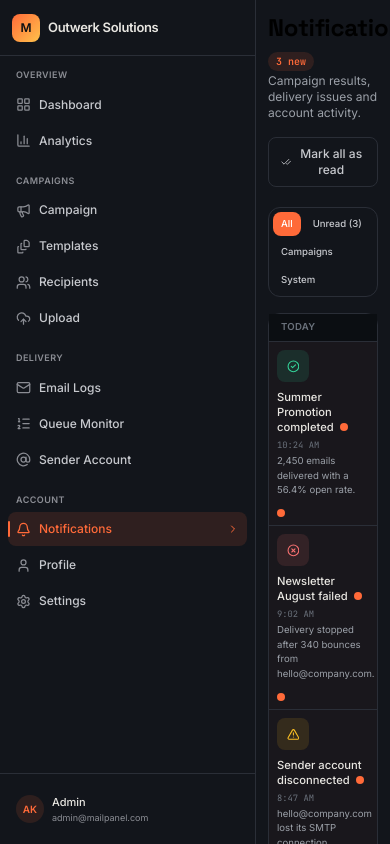
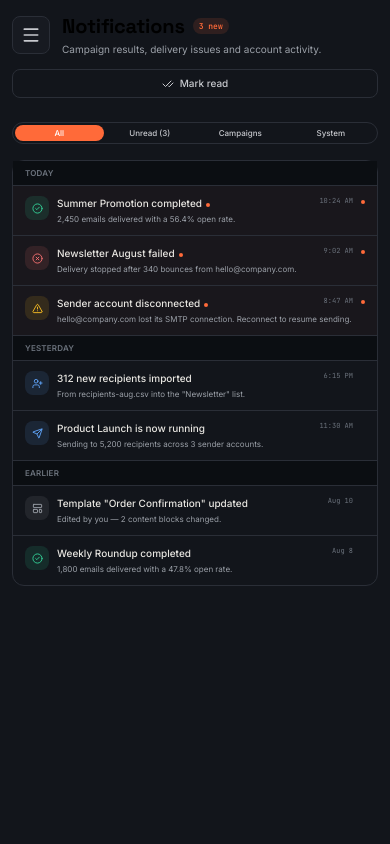
Before and after one commit to Muhibkhan12/email-automation, a React (Vite) app in the folder frontend/: page /user/notifications in a window 390 px wide. Built offline with nearby package versions, Linux system fonts and the light colour scheme.

Commit message:
Notifications page

```diff
--- a/frontend/src/pages/User/Notifications.tsx
+++ b/frontend/src/pages/User/Notifications.tsx
@@ -8,6 +8,7 @@ import {
   UserPlus,
   LayoutTemplate,
   Send as SendIcon,
+  Menu,
 } from "lucide-react";
 
 const FONT = {
@@ -126,6 +127,7 @@ const GROUP_ORDER: Group[] = ["Today", "Yesterday", "Earlier"];
 const Notifications = () => {
   const [notifications, setNotifications] = useState(initialNotifications);
   const [filter, setFilter] = useState<FilterKey>("All");
+  const [sidebarOpen, setSidebarOpen] = useState(false);
 
   const unreadCount = notifications.filter((n) => n.unread).length;
 
@@ -154,7 +156,6 @@ const Notifications = () => {
         .mf-item:hover .mf-item-action { opacity: 1; }
         .mf-item-action { opacity: 0; transition: opacity 0.15s ease; }
 
-        /* Custom scrollbar for the main content */
         .mf-main-content::-webkit-scrollbar {
           width: 6px;
         }
@@ -169,125 +170,84 @@ const Notifications = () => {
           background: #3A3F4A;
         }
 
-        /* Mobile responsiveness */
-        @media (max-width: 768px) {
-          .mf-header {
-            flex-direction: column !important;
-            align-items: stretch !important;
-            gap: 1rem !important;
+        .sidebar-overlay {
+          animation: fadeIn 0.2s ease-in-out;
         }
-          .mf-mark-read-btn {
-            width: 100% !important;
-            justify-content: center !important;
+        @keyframes fadeIn {
+          from { opacity: 0; }
+          to { opacity: 1; }
         }
-          .mf-filters {
-            flex-wrap: wrap !important;
-            justify-content: flex-start !important;
+        .sidebar-slide {
+          animation: slideIn 0.25s ease-out;
         }
-          .mf-filter-btn {
-            font-size: 0.7rem !important;
-            padding: 0.4rem 0.6rem !important;
+        @keyframes slideIn {
+          from { transform: translateX(-100%); }
+          to { transform: translateX(0); }
         }
-          .mf-notification-item {
-            flex-direction: column !important;
-            align-items: stretch !important;
-            padding: 0.75rem !important;
-          }
-          .mf-notification-icon {
-            width: 2rem !important;
-            height: 2rem !important;
-          }
-          .mf-notification-icon svg {
-            width: 0.8rem !important;
-            height: 0.8rem !important;
-          }
-          .mf-notification-content {
-            flex: 1 !important;
-          }
-          .mf-notification-title {
-            font-size: 0.8rem !important;
-          }
-          .mf-notification-desc {
-            font-size: 0.7rem !important;
-          }
-          .mf-notification-time {
-            font-size: 0.6rem !important;
-          }
-          .mf-notification-dot {
-            width: 0.5rem !important;
-            height: 0.5rem !important;
-          }
-          .mf-main-content {
-            padding: 0.75rem !important;
-          }
-          .mf-group-header {
-            padding: 0.4rem 0.75rem !important;
-            font-size: 0.6rem !important;
-          }
+
+        @media (max-width: 640px) {
           .mf-item-action {
             opacity: 1 !important;
           }
         }
-
-        @media (max-width: 640px) {
-          .mf-header h1 {
-            font-size: 1.5rem !important;
-          }
-          .mf-filter-btn {
-            font-size: 0.6rem !important;
-            padding: 0.3rem 0.5rem !important;
-          }
-          .mf-notification-item {
-            padding: 0.5rem !important;
-            gap: 0.5rem !important;
-          }
-          .mf-notification-title {
-            font-size: 0.7rem !important;
-          }
-          .mf-notification-desc {
-            font-size: 0.6rem !important;
-          }
-          .mf-notification-time {
-            font-size: 0.55rem !important;
-          }
-        }
       `}</style>
 
-      {/* Sidebar - sticky on all screen sizes */}
-      <div className="sticky top-0 h-screen flex-shrink-0">
-        <Sidebar />
+      {/* Mobile Sidebar Overlay */}
+      {sidebarOpen && (
+        <div
+          className="lg:hidden fixed inset-0 z-40 sidebar-overlay bg-black/70"
+          onClick={() => setSidebarOpen(false)}
+        />
+      )}
+
+      {/* Sidebar */}
+      <div className={`
+        fixed lg:sticky top-0 z-50 h-screen flex-shrink-0 transition-transform duration-250 ease-out
+        ${sidebarOpen ? 'translate-x-0' : '-translate-x-full lg:translate-x-0'}
+        sidebar-slide
+      `}>
+        <Sidebar onClose={() => setSidebarOpen(false)} />
       </div>
 
       {/* Main content with scrolling */}
-      <main className="mf-main-content flex-1 overflow-y-auto p-3 md:p-6 lg:p-8" style={{ background: "#12151B", height: "100vh" }}>
+      <main className="mf-main-content flex-1 overflow-y-auto p-3 md:p-4 lg:p-6 xl:p-8" style={{ background: "#12151B", height: "100vh", width: "100%" }}>
         {/* Header */}
-        <div className="mf-header mb-5 md:mb-8 flex flex-wrap items-center justify-between gap-4">
+        <div className="mf-header mb-5 md:mb-6 lg:mb-8 flex flex-wrap items-center justify-between gap-3 md:gap-4">
+          <div className="flex items-center gap-3 md:gap-4">
+            {/* Mobile Menu Button */}
+            <button
+              onClick={() => setSidebarOpen(true)}
+              className="lg:hidden p-2 rounded-lg bg-[#171A21] border border-[#2A2E37] text-[#C7C9CE] hover:bg-[#1B1E24] transition-colors"
+            >
+              <Menu size={20} />
+            </button>
             <div>
               <div className="flex flex-wrap items-center gap-2 md:gap-2.5">
                 <h1
                   style={{ fontFamily: FONT.display, letterSpacing: "-0.01em" }}
-                className="text-2xl md:text-3xl font-bold"
+                  className="text-xl md:text-2xl lg:text-3xl font-bold"
                 >
                   Notifications
                 </h1>
                 {unreadCount > 0 && (
                   <span
-                  className="rounded-full px-2 md:px-2.5 py-0.5 text-[10px] md:text-xs font-semibold whitespace-nowrap"
+                    className="rounded-full px-1.5 md:px-2.5 py-0.5 text-[8px] md:text-[10px] lg:text-xs font-semibold whitespace-nowrap"
                     style={{ fontFamily: FONT.mono, background: "rgba(255,106,57,0.12)", color: "#FF6A39" }}
                   >
                     {unreadCount} new
                   </span>
                 )}
               </div>
-            <p className="mt-0.5 md:mt-1 text-xs md:text-sm" style={{ color: "#9BA0A8" }}>
+              <p className="mt-0.5 md:mt-1 text-[10px] md:text-xs lg:text-sm" style={{ color: "#9BA0A8" }}>
                 Campaign results, delivery issues and account activity.
               </p>
+            </div>
           </div>
 
           <button
             onClick={markAllRead}
             disabled={unreadCount === 0}
-            className="mf-mark-read-btn flex items-center justify-center gap-1.5 rounded-lg px-3 md:px-4 py-2 md:py-2.5 text-xs md:text-sm font-medium transition disabled:cursor-not-allowed disabled:opacity-50"
+            className="mf-mark-read-btn flex items-center justify-center gap-1.5 md:gap-2 rounded-lg px-3 md:px-4 py-1.5 md:py-2.5 text-[10px] md:text-xs lg:text-sm font-medium transition disabled:cursor-not-allowed disabled:opacity-50 w-full sm:w-auto"
             style={{
               border: "1px solid #2A2E37",
               color: "#C7C9CE",
@@ -304,14 +264,15 @@ const Notifications = () => {
               e.currentTarget.style.color = "#C7C9CE";
             }}
           >
-            <CheckCheck size={14} />
-            Mark all as read
+            <CheckCheck size={12} className="md:w-[13px] md:h-[13px] lg:w-[14px] lg:h-[14px]" />
+            <span className="hidden xs:inline">Mark all as read</span>
+            <span className="xs:hidden">Mark read</span>
           </button>
         </div>
 
         {/* Filter pills */}
         <div
-          className="mf-filters mb-4 md:mb-6 inline-flex flex-wrap items-center gap-1 rounded-xl p-1"
+          className="mf-filters mb-4 md:mb-5 lg:mb-6 inline-flex flex-wrap items-center gap-0.5 md:gap-1 rounded-xl p-0.5 md:p-1 w-full md:w-auto"
           style={{ background: "#12151B", border: "1px solid #2A2E37" }}
         >
           {FILTERS.map((f) => {
@@ -320,7 +281,7 @@ const Notifications = () => {
               <button
                 key={f}
                 onClick={() => setFilter(f)}
-                className="mf-filter-btn rounded-lg px-2 md:px-3.5 py-1 md:py-1.5 text-[10px] md:text-sm font-medium transition-colors whitespace-nowrap"
+                className="mf-filter-btn rounded-lg px-1.5 md:px-3.5 py-0.5 md:py-1.5 text-[8px] md:text-[9px] lg:text-sm font-medium transition-colors whitespace-nowrap flex-1 sm:flex-none"
                 style={{
                   background: active ? "#FF6A39" : "transparent",
                   color: active ? "#FFFFFF" : "#C7C9CE",
@@ -348,7 +309,7 @@ const Notifications = () => {
         {/* List */}
         <div className="rounded-xl" style={{ border: "1px solid #2A2E37", background: "#12151B" }}>
           {grouped.length === 0 && (
-            <div className="p-8 md:p-12 text-center text-xs md:text-sm" style={{ color: "#6B727C" }}>
+            <div className="p-6 md:p-8 lg:p-12 text-center text-[10px] md:text-xs lg:text-sm" style={{ color: "#6B727C" }}>
               You're all caught up.
             </div>
           )}
@@ -356,7 +317,7 @@ const Notifications = () => {
           {grouped.map((g, gi) => (
             <div key={g.group}>
               <div
-                className="mf-group-header px-4 md:px-6 py-2 md:py-3 text-[9px] md:text-xs font-semibold uppercase tracking-wide"
+                className="mf-group-header px-3 md:px-4 lg:px-6 py-1.5 md:py-2 lg:py-3 text-[8px] md:text-[9px] lg:text-xs font-semibold uppercase tracking-wide"
                 style={{
                   color: "#6B727C",
                   background: "#0B0E12",
@@ -374,35 +335,35 @@ const Notifications = () => {
                 return (
                   <div
                     key={n.id}
-                    className="mf-notification-item mf-item flex items-start gap-3 md:gap-4 px-4 md:px-6 py-3 md:py-4"
+                    className="mf-notification-item mf-item flex items-start gap-2 md:gap-3 lg:gap-4 px-3 md:px-4 lg:px-6 py-2.5 md:py-3 lg:py-4"
                     style={{
                       borderBottom: i < g.items.length - 1 ? "1px solid #2A2E37" : "none",
                       background: isUnread ? "rgba(255,106,57,0.03)" : "transparent"
                     }}
                   >
                     <div
-                      className="mf-notification-icon flex h-7 w-7 md:h-9 md:w-9 shrink-0 items-center justify-center rounded-lg"
+                      className="mf-notification-icon flex h-6 w-6 md:h-7 md:w-7 lg:h-9 lg:w-9 shrink-0 items-center justify-center rounded-lg"
                       style={{ background: style.soft }}
                     >
-                      <Icon size={13} style={{ color: style.accent }} />
+                      <Icon size={11} className="md:w-[12px] md:h-[12px] lg:w-[13px] lg:h-[13px]" style={{ color: style.accent }} />
                     </div>
 
                     <div className="mf-notification-content min-w-0 flex-1">
                       <div className="flex flex-wrap items-start justify-between gap-1 md:gap-3">
-                        <p className="mf-notification-title text-xs md:text-sm font-medium" style={{ color: "#E8E6E1" }}>
+                        <p className="mf-notification-title text-[10px] md:text-xs lg:text-sm font-medium" style={{ color: "#E8E6E1" }}>
                           {n.title}
                           {isUnread && (
-                            <span className="mf-notification-dot ml-1.5 md:ml-2 inline-block h-1.5 w-1.5 md:h-2 md:w-2 rounded-full" style={{ background: "#FF6A39" }} />
+                            <span className="mf-notification-dot ml-1 md:ml-1.5 lg:ml-2 inline-block h-1 w-1 md:h-1.5 md:w-1.5 lg:h-2 lg:w-2 rounded-full" style={{ background: "#FF6A39" }} />
                           )}
                         </p>
                         <span
-                          className="mf-notification-time shrink-0 text-[9px] md:text-xs"
+                          className="mf-notification-time shrink-0 text-[7px] md:text-[8px] lg:text-xs"
                           style={{ fontFamily: FONT.mono, color: "#6B727C" }}
                         >
                           {n.time}
                         </span>
                       </div>
-                      <p className="mf-notification-desc mt-0.5 md:mt-1 text-[10px] md:text-sm" style={{ color: "#9BA0A8" }}>
+                      <p className="mf-notification-desc mt-0.5 md:mt-1 text-[8px] md:text-[9px] lg:text-sm" style={{ color: "#9BA0A8" }}>
                         {n.description}
                       </p>
                     </div>
@@ -410,13 +371,13 @@ const Notifications = () => {
                     {n.unread ? (
                       <button
                         onClick={() => markRead(n.id)}
-                        className="mf-item-action mf-notification-dot mt-1 h-1.5 w-1.5 md:h-2 md:w-2 shrink-0 rounded-full"
+                        className="mf-item-action mf-notification-dot mt-1 h-1 w-1 md:h-1.5 md:w-1.5 lg:h-2 lg:w-2 shrink-0 rounded-full"
                         style={{ background: "#FF6A39" }}
                         aria-label="Mark as read"
                         title="Mark as read"
                       />
                     ) : (
-                      <span className="mf-notification-dot mt-1 h-1.5 w-1.5 md:h-2 md:w-2 shrink-0 rounded-full" style={{ background: "transparent" }} />
+                      <span className="mf-notification-dot mt-1 h-1 w-1 md:h-1.5 md:w-1.5 lg:h-2 lg:w-2 shrink-0 rounded-full" style={{ background: "transparent" }} />
                     )}
                   </div>
                 );
```
Lines whose indentation alone changed are shown as unchanged.
